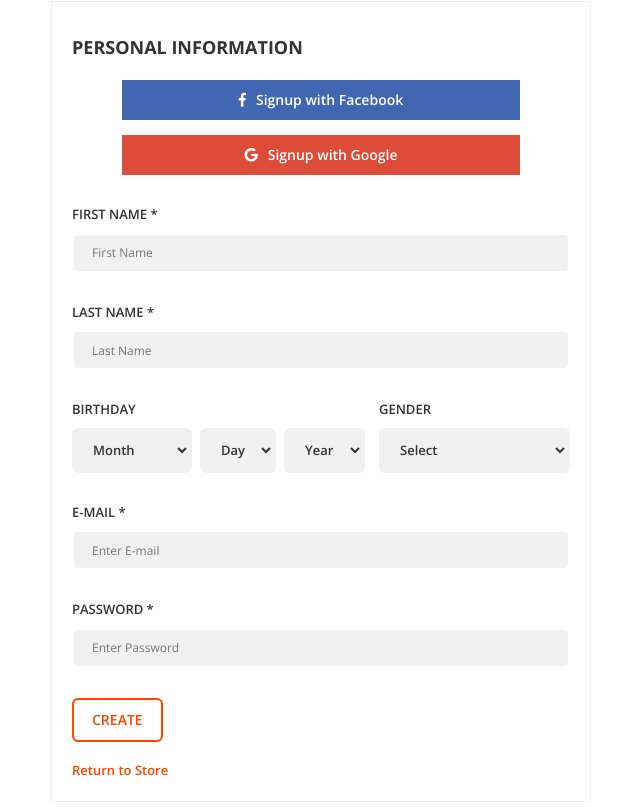
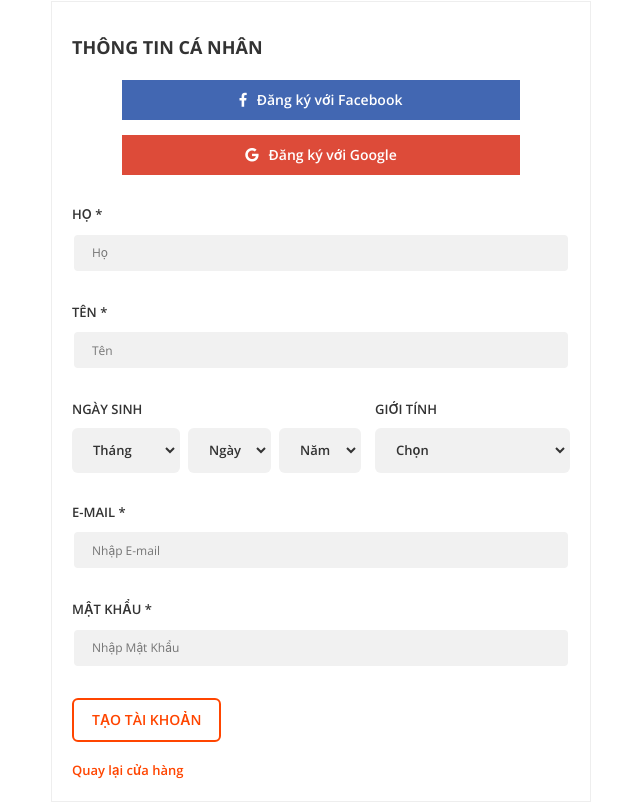
Before and after one commit to nguyenxuangiang22012004/FE-Nodejs-, a React (Vite) app: page /register in a window 1280 px wide. Shown: the part 449-1260 px from the top of the page, without its empty margins (319-959 px from the left). Built offline with nearby package versions, Linux system fonts and the light colour scheme.

Commit message:
update register

```diff
--- a/src/pages/Signup.jsx
+++ b/src/pages/Signup.jsx
@@ -1,12 +1,52 @@
-import React from 'react';
+import React, { useState } from 'react';
 import { Link } from 'react-router-dom';
+import { register } from '../services/AuthService';
+const Signup = () => {
+  const [formData, setFormData] = useState({
+    firstName: '',
+    lastName: '',
+    birthday: '',
+    gender: '',
+    email: '',
+    password: '',
+  });
+  const [loading, setLoading] = useState(false);
+  const [message, setMessage] = useState('');
+  const [error, setError] = useState('');
 
-const Signup = () => {
+  const handleInputChange = (e) => {
+    const { name, value } = e.target;
+    setFormData({ ...formData, [name]: value });
+  };
+  const handleDateChange = (e) => {
+    const { name, value } = e.target;
+
+    const [year, month, day] = (formData.birthday || '').split('-');
+    const updated = { year, month, day, [name]: value };
+
+    const birthdayString = `${updated.year || ''}-${updated.month || ''}-${updated.day || ''}`;
+    setFormData({ ...formData, birthday: birthdayString });
+  };
+  const handleSubmit = async (e) => {
+    e.preventDefault();
+    setLoading(true);
+    setMessage('');
+    setError('');
+
+    try {
+      await register(formData);
+      setMessage('Đăng ký thành công! Vui lòng kiểm tra email để xác minh tài khoản.');
+    } catch (err) {
+      setError(err.message || 'Đã có lỗi xảy ra khi đăng ký.');
+    } finally {
+      setLoading(false);
+    }
+  };
+
   return (
     <>
       {/*====== Section 1 ======*/}
       <div className="u-s-p-y-60">
-        {/*====== Section Content ======*/}
         <div className="section__content">
           <div className="container">
             <div className="breadcrumb">
@@ -28,95 +68,115 @@ const Signup = () => {
 
       {/*====== Section 2 ======*/}
       <div className="u-s-p-b-60">
-        {/*====== Section Intro ======*/}
         <div className="section__intro u-s-m-b-60">
           <div className="container">
             <div className="row">
               <div className="col-lg-12">
                 <div className="section__text-wrap">
-                  <h1 className="section__heading u-c-secondary">CREATE AN ACCOUNT</h1>
+                  <h1 className="section__heading u-c-secondary">TẠO TÀI KHOẢN</h1>
                 </div>
               </div>
             </div>
           </div>
         </div>
-        {/*====== End - Section Intro ======*/}
 
-        {/*====== Section Content ======*/}
         <div className="section__content">
           <div className="container">
             <div className="row row--center">
               <div className="col-lg-6 col-md-8 u-s-m-b-30">
                 <div className="l-f-o">
                   <div className="l-f-o__pad-box">
-                    <h1 className="gl-h1">PERSONAL INFORMATION</h1>
+                    <h1 className="gl-h1">THÔNG TIN CÁ NHÂN</h1>
 
-                    <form className="l-f-o__form">
+                    {/* Hiển thị thông báo thành công hoặc lỗi */}
+                    {message && <div className="alert alert-success">{message}</div>}
+                    {error && <div className="alert alert-danger">{error}</div>}
+
+                    <form className="l-f-o__form" onSubmit={handleSubmit}>
                       <div className="gl-s-api">
                         <div className="u-s-m-b-15">
                           <button className="gl-s-api__btn gl-s-api__btn--fb" type="button">
                             <i className="fab fa-facebook-f"></i>
-                            <span>Signup with Facebook</span>
+                            <span>Đăng ký với Facebook</span>
                           </button>
                         </div>
                         <div className="u-s-m-b-30">
                           <button className="gl-s-api__btn gl-s-api__btn--gplus" type="button">
                             <i className="fab fa-google"></i>
-                            <span>Signup with Google</span>
+                            <span>Đăng ký với Google</span>
                           </button>
                         </div>
                       </div>
 
                       <div className="u-s-m-b-30">
-                        <label className="gl-label" htmlFor="reg-fname">FIRST NAME *</label>
+                        <label className="gl-label" htmlFor="reg-fname">HỌ *</label>
                         <input
                           className="input-text input-text--primary-style"
                           type="text"
                           id="reg-fname"
-                          placeholder="First Name"
+                          name="firstName"
+                          placeholder="Họ"
+                          value={formData.firstName}
+                          onChange={handleInputChange}
+                          required
                         />
                       </div>
 
                       <div className="u-s-m-b-30">
-                        <label className="gl-label" htmlFor="reg-lname">LAST NAME *</label>
+                        <label className="gl-label" htmlFor="reg-lname">TÊN *</label>
                         <input
                           className="input-text input-text--primary-style"
                           type="text"
                           id="reg-lname"
-                          placeholder="Last Name"
+                          name="lastName"
+                          placeholder="Tên"
+                          value={formData.lastName}
+                          onChange={handleInputChange}
+                          required
                         />
                       </div>
 
                       <div className="gl-inline">
                         <div className="u-s-m-b-30">
-                          {/*====== Date of Birth Select-Box ======*/}
-                          <span className="gl-label">BIRTHDAY</span>
+                          <span className="gl-label">NGÀY SINH</span>
                           <div className="gl-dob">
-                            <select className="select-box select-box--primary-style">
-                              <option value="">Month</option>
-                              <option value="01">January</option>
-                              <option value="02">February</option>
-                              <option value="03">March</option>
-                              <option value="04">April</option>
-                              <option value="05">May</option>
-                              <option value="06">June</option>
-                              <option value="07">July</option>
-                              <option value="08">August</option>
-                              <option value="09">September</option>
-                              <option value="10">October</option>
-                              <option value="11">November</option>
-                              <option value="12">December</option>
+                            <select
+                              className="select-box select-box--primary-style"
+                              name="month"
+                              onChange={handleDateChange}
+                            >
+                              <option value="">Tháng</option>
+                              <option value="01">Tháng 1</option>
+                              <option value="02">Tháng 2</option>
+                              <option value="03">Tháng 3</option>
+                              <option value="04">Tháng 4</option>
+                              <option value="05">Tháng 5</option>
+                              <option value="06">Tháng 6</option>
+                              <option value="07">Tháng 7</option>
+                              <option value="08">Tháng 8</option>
+                              <option value="09">Tháng 9</option>
+                              <option value="10">Tháng 10</option>
+                              <option value="11">Tháng 11</option>
+                              <option value="12">Tháng 12</option>
                             </select>
-                            <select className="select-box select-box--primary-style">
-                              <option value="">Day</option>
+                            <select
+                              className="select-box select-box--primary-style"
+                              name="day"
+                              onChange={handleDateChange}
+                            >
+                              <option value="">Ngày</option>
                               {Array.from({ length: 31 }, (_, i) => (
                                 <option key={i + 1} value={String(i + 1).padStart(2, '0')}>
                                   {String(i + 1).padStart(2, '0')}
                                 </option>
                               ))}
                             </select>
-                            <select className="select-box select-box--primary-style">
-                              <option value="">Year</option>
+                            <select
+                              className="select-box select-box--primary-style"
+                              name="year"
+                              onChange={handleDateChange}
+                            >
+                              <option value="">Năm</option>
                               {Array.from({ length: 100 }, (_, i) => {
                                 const year = new Date().getFullYear() - i;
                                 return (
@@ -127,15 +187,20 @@ const Signup = () => {
                               })}
                             </select>
                           </div>
-                          {/*====== End - Date of Birth Select-Box ======*/}
                         </div>
 
                         <div className="u-s-m-b-30">
-                          <label className="gl-label" htmlFor="gender">GENDER</label>
-                          <select className="select-box select-box--primary-style u-w-100" id="gender">
-                            <option value="">Select</option>
-                            <option value="male">Male</option>
-                            <option value="female">Female</option>
+                          <label className="gl-label" htmlFor="gender">GIỚI TÍNH</label>
+                          <select
+                            className="select-box select-box--primary-style u-w-100"
+                            id="gender"
+                            name="gender"
+                            value={formData.gender}
+                            onChange={handleInputChange}
+                          >
+                            <option value="">Chọn</option>
+                            <option value="male">Nam</option>
+                            <option value="female">Nữ</option>
                           </select>
                         </div>
                       </div>
@@ -146,28 +211,40 @@ const Signup = () => {
                           className="input-text input-text--primary-style"
                           type="email"
                           id="reg-email"
-                          placeholder="Enter E-mail"
+                          name="email"
+                          placeholder="Nhập E-mail"
+                          value={formData.email}
+                          onChange={handleInputChange}
+                          required
                         />
                       </div>
 
                       <div className="u-s-m-b-30">
-                        <label className="gl-label" htmlFor="reg-password">PASSWORD *</label>
+                        <label className="gl-label" htmlFor="reg-password">MẬT KHẨU *</label>
                         <input
                           className="input-text input-text--primary-style"
                           type="password"
                           id="reg-password"
-                          placeholder="Enter Password"
+                          name="password"
+                          placeholder="Nhập Mật Khẩu"
+                          value={formData.password}
+                          onChange={handleInputChange}
+                          required
                         />
                       </div>
 
                       <div className="u-s-m-b-15">
-                        <button className="btn btn--e-transparent-brand-b-2" type="submit">
-                          CREATE
+                        <button
+                          className="btn btn--e-transparent-brand-b-2"
+                          type="submit"
+                          disabled={loading}
+                        >
+                          {loading ? 'Đang xử lý...' : 'TẠO TÀI KHOẢN'}
                         </button>
                       </div>
 
                       <Link className="gl-link" to="/">
-                        Return to Store
+                        Quay lại cửa hàng
                       </Link>
                     </form>
                   </div>
@@ -176,7 +253,6 @@ const Signup = () => {
             </div>
           </div>
         </div>
-        {/*====== End - Section Content ======*/}
       </div>
       {/*====== End - Section 2 ======*/}
     </>
```
Also changed, not shown: src/services/AuthService.js (+21 -0 lines).
